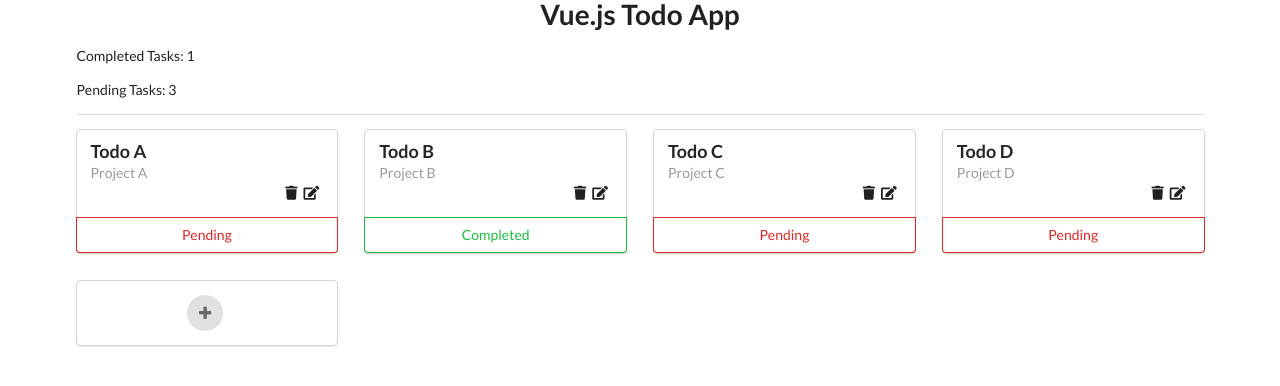
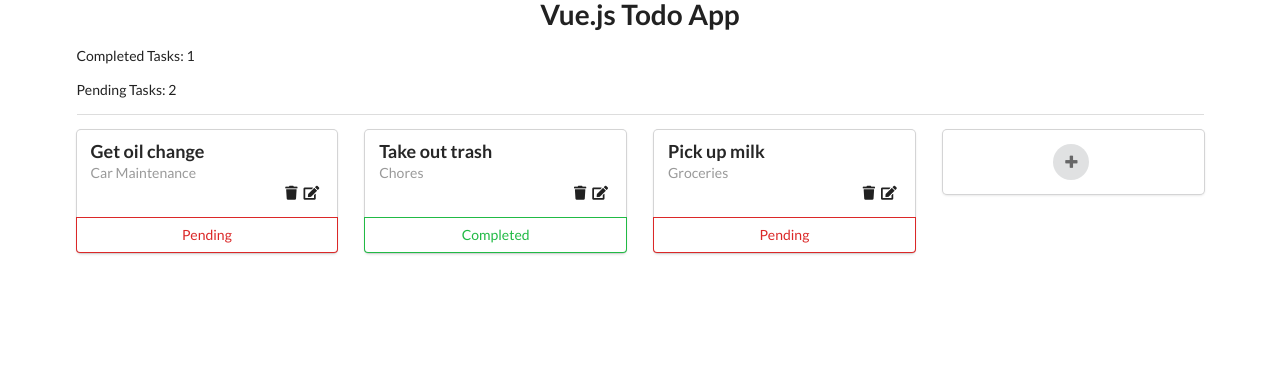
Before and after one commit to tiffanyadu/vue-todo-app, a Vue app: page / in a window 1280 px wide. Shown: the top 386 px of the page. Built offline with nearby package versions, Linux system fonts and the light colour scheme.

Commit message:
Renamed variables and labels to 'task' and 'category'

```diff
--- a/src/App.vue
+++ b/src/App.vue
@@ -16,20 +16,16 @@ export default {
   data() {
     return {
       todos: [{
-        title: 'Todo A',
-        project: 'Project A',
+        task: 'Get oil change',
+        category: 'Car Maintenance',
         done: false,
       }, {
-        title: 'Todo B',
-        project: 'Project B',
+        task: 'Take out trash',
+        category: 'Chores',
         done: true,
       }, {
-        title: 'Todo C',
-        project: 'Project C',
-        done: false,
-      }, {
-        title: 'Todo D',
-        project: 'Project D',
+        task: 'Pick up milk',
+        category: 'Groceries',
         done: false,
       }]
     };
--- a/src/components/CreateTodo.vue
+++ b/src/components/CreateTodo.vue
@@ -9,12 +9,12 @@
           <div class="content">
             <div class="ui form left aligned">
               <div class="field">
-                <label>Title</label>
-                <input v-model="titleText" type="text">
+                <label>Task</label>
+                <input v-model="taskText" type="text">
               </div>
               <div class="field">
-                <label>Project</label>
-                <input v-model="projectText" type="text">
+                <label>Category</label>
+                <input v-model="categoryText" type="text">
               </div>
               <div class="ui buttons">
                 <button class="ui basic blue button" v-on:click="sendForm()">
@@ -36,8 +36,8 @@
 export default {
   data() {
     return {
-      titleText: '',
-      projectText: '',
+      taskText: '',
+      categoryText: '',
       isCreating: false
     };
   },
@@ -49,16 +49,16 @@ export default {
       this.isCreating = false;
     },
     sendForm() {
-      if (this.titleText.length > 0 && this.projectText.length > 0) {
-        const title = this.titleText;
-        const project = this.projectText;
+      if (this.taskText.length > 0 && this.categoryText.length > 0) {
+        const task = this.taskText;
+        const category = this.categoryText;
         this.$emit('create-todo', {
-          title,
-          project,
+          task,
+          category,
           done: false,
         });
-        this.titleText = '';
-        this.projectText = '',
+        this.taskText = '';
+        this.categoryText = '',
         this.isCreating = false;
       }
     }
--- a/src/components/Todo.vue
+++ b/src/components/Todo.vue
@@ -3,10 +3,10 @@
     <div class="ui card">
       <div class="content" v-show="!isEditing">
         <div class="header">
-          {{ todo.title }}
+          {{ todo.task }}
         </div>
         <div class="meta">
-          {{ todo.project }}
+          {{ todo.category }}
         </div>
         <div class="extra content">
           <span class="right floated edit icon" v-on:click="showForm">
@@ -20,12 +20,12 @@
       <div class="content" v-show="isEditing">
         <div class="ui form">
           <div class="field">
-            <label>Title</label>
-            <input type="text" v-model="todo.title">
+            <label>Task</label>
+            <input type="text" v-model="todo.task">
           </div>
           <div class="field">
-            <label>Project</label>
-            <input type="text" v-model="todo.project">
+            <label>Category</label>
+            <input type="text" v-model="todo.category">
           </div>
           <div class="ui two button attached buttons">
             <button class="ui basic blue button" v-on:click="hideForm">
```
